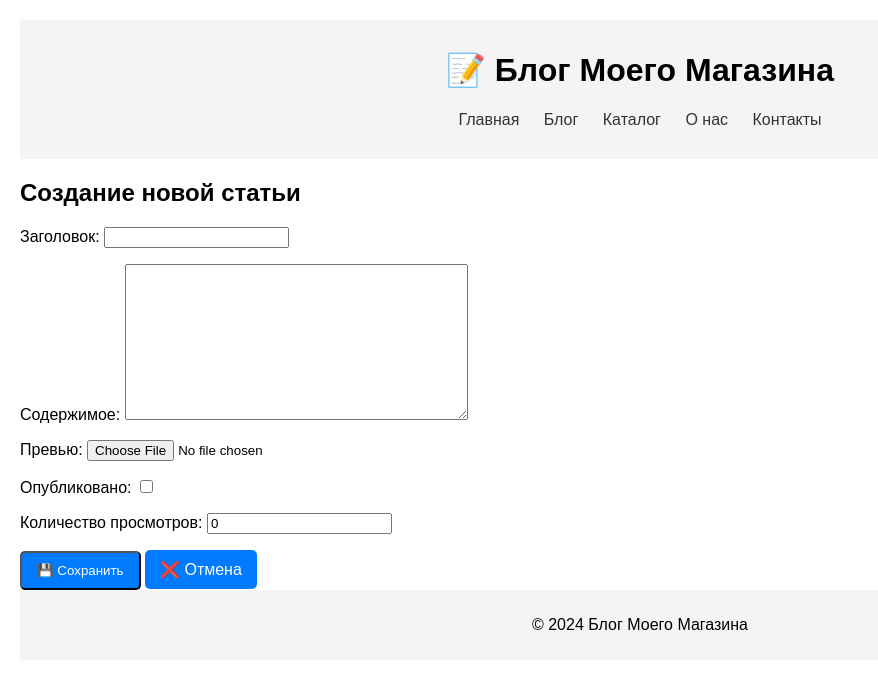
After one commit to vladreson/shablon, a Django app: page /blogs/create/ in a window 1280 px wide. The commit adds this page. Shown: the top 679 px of the page, without its empty margins (0-878 px from the left). Run offline with Django 5.2, Linux system fonts and the light colour scheme.

Commit message:
Add navigation to blog from main page and menu

```diff
--- /dev/null
+++ b/myproject/blog/templates/blog/base.html
@@ -0,0 +1,31 @@
+<!DOCTYPE html>
+<html lang="ru">
+<head>
+    <meta charset="UTF-8">
+    <meta name="viewport" content="width=device-width, initial-scale=1.0">
+    <title>{% block title %}Блог - Мой Магазин{% endblock %}</title>
+    <style>
+        body { font-family: Arial, sans-serif; margin: 0; padding: 20px; }
+        .header, .footer { background: #f4f4f4; padding: 10px; text-align: center; }
+        .menu { margin: 20px 0; }
+        .menu a { margin: 0 10px; text-decoration: none; color: #333; }
+        .blog-post { border: 1px solid #ddd; padding: 20px; margin: 10px 0; border-radius: 5px; }
+        .btn { display: inline-block; padding: 10px 15px; background: #007bff; color: white; text-decoration: none; border-radius: 5px; }
+    </style>
+</head>
+<body>
+    <div class="header">
+        <h1>📝 Блог Моего Магазина</h1>
+        {% include 'catalog/menu.html' %}
+    </div>
+
+    <div class="content">
+        {% block content %}
+        {% endblock %}
+    </div>
+
+    <div class="footer">
+        <p>© 2024 Блог Моего Магазина</p>
+    </div>
+</body>
+</html>
--- /dev/null
+++ b/myproject/blog/templates/blog/blogpost_form.html
@@ -0,0 +1,14 @@
+{% extends 'blog/base.html' %}
+
+{% block title %}{% if object %}Редактирование{% else %}Создание{% endif %} статьи - Блог{% endblock %}
+
+{% block content %}
+<h2>{% if object %}Редактирование статьи{% else %}Создание новой статьи{% endif %}</h2>
+
+<form method="post" enctype="multipart/form-data">
+    {% csrf_token %}
+    {{ form.as_p }}
+    <button type="submit" class="btn">💾 Сохранить</button>
+    <a href="{% url 'blog:list' %}" class="btn">❌ Отмена</a>
+</form>
+{% endblock %}
--- a/myproject/catalog/templates/catalog/menu.html
+++ b/myproject/catalog/templates/catalog/menu.html
@@ -1,5 +1,6 @@
 <nav class="menu">
     <a href="{% url 'home' %}">Главная</a>
+    <a href="{% url 'blog:list' %}">Блог</a>
     <a href="#">Каталог</a>
     <a href="#">О нас</a>
     <a href="#">Контакты</a>
```
Also changed, not shown: myproject/blog/templates/blog/blogpost_confirm_delete.html (added, +14 -0 lines), myproject/blog/templates/blog/blogpost_detail.html (added, +20 -0 lines), myproject/blog/templates/blog/blogpost_list.html (added, +26 -0 lines), myproject/catalog/templates/catalog/home.html (+7 -0 lines), myproject/blog/migrations/0001_initial.py (added).
